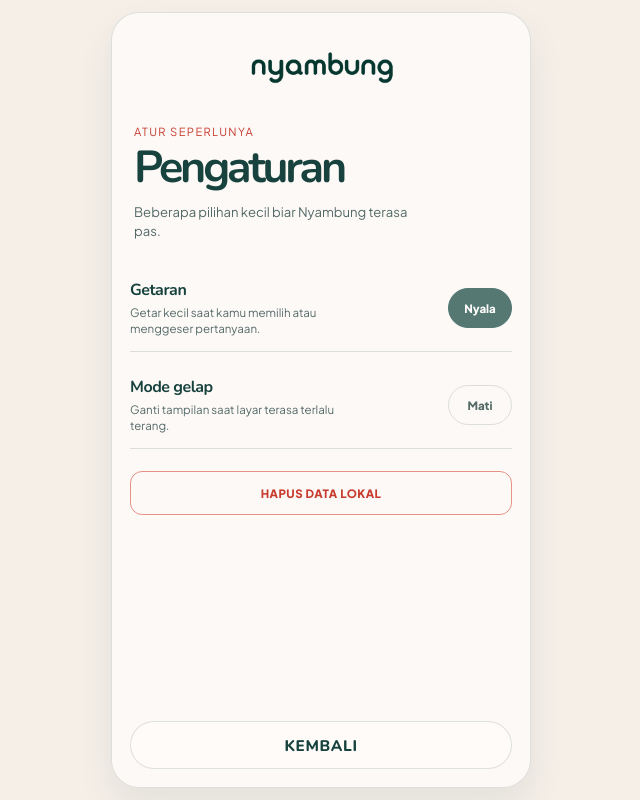
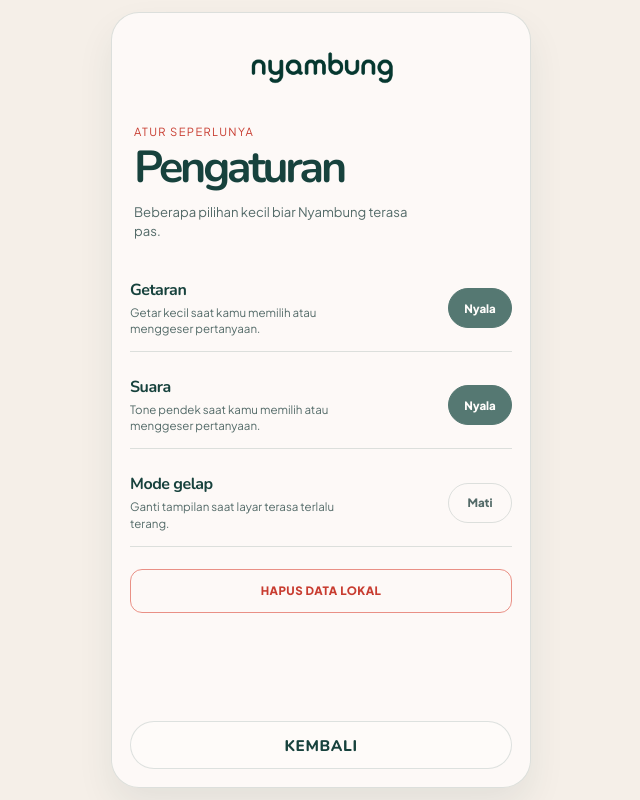
Before and after one commit to royhanmh/nyambung, a React (Vite) app: page / in a window 1280 px wide. Both pictures are taken after a click on the button "PENGATURAN". Shown: the whole page, without its empty margins (319-959 px from the left). Built offline with nearby package versions, Linux system fonts and the light colour scheme.

Commit message:
feat: add sound toggle functionality with audio feedback

```diff
--- a/src/App.jsx
+++ b/src/App.jsx
@@ -10,6 +10,7 @@
 
 const defaultSettings = {
   vibration: true,
+  sound: true,
   darkMode: false,
 };
 
@@ -270,6 +271,7 @@
   const [settings, setSettings] = useState(readSettings);
   const touchStartRef = useRef(null);
   const swipeExitTimerRef = useRef(null);
+  const audioContextRef = useRef(null);
   const [swipeState, setSwipeState] = useState({
     x: 0,
     y: 0,
@@ -277,7 +279,13 @@
   });
   const brandWordmarkForTheme = settings.darkMode ? brandWordmarkDark : brandWordmark;
 
-  useEffect(() => () => window.clearTimeout(swipeExitTimerRef.current), []);
+  useEffect(
+    () => () => {
+      window.clearTimeout(swipeExitTimerRef.current);
+      audioContextRef.current?.close();
+    },
+    [],
+  );
 
   useEffect(() => {
     writeStorage(STORAGE_KEYS.favorites, savedQuestions);
@@ -369,10 +377,51 @@
     if (typeof navigator.vibrate === "function") navigator.vibrate(duration);
   };
 
+  const triggerTone = (frequency = 560, duration = 0.055, enabled = settings.sound) => {
+    if (!enabled || typeof window === "undefined") return;
+
+    const AudioContextConstructor = window.AudioContext || window.webkitAudioContext;
+    if (!AudioContextConstructor) return;
+
+    if (!audioContextRef.current || audioContextRef.current.state === "closed") {
+      audioContextRef.current = new AudioContextConstructor();
+    }
+
+    const audioContext = audioContextRef.current;
+    const playTone = () => {
+      const now = audioContext.currentTime;
+      const oscillator = audioContext.createOscillator();
+      const gain = audioContext.createGain();
+
+      oscillator.type = "sine";
+      oscillator.frequency.setValueAtTime(frequency, now);
+      gain.gain.setValueAtTime(0.0001, now);
+      gain.gain.exponentialRampToValueAtTime(0.035, now + 0.008);
+      gain.gain.exponentialRampToValueAtTime(0.0001, now + duration);
+
+      oscillator.connect(gain).connect(audioContext.destination);
+      oscillator.start(now);
+      oscillator.stop(now + duration);
+    };
+
+    if (audioContext.state === "suspended") {
+      audioContext.resume().then(playTone).catch(() => {});
+      return;
+    }
+
+    playTone();
+  };
+
   const handleVibrationToggle = () => {
     const nextValue = !settings.vibration;
     updateSetting("vibration", nextValue);
     if (nextValue) triggerVibration(20, nextValue);
+  };
+
+  const handleSoundToggle = () => {
+    const nextValue = !settings.sound;
+    updateSetting("sound", nextValue);
+    if (nextValue) triggerTone(660, 0.06, nextValue);
   };
 
   const handleResetData = () => {
@@ -470,6 +519,7 @@
     if (swipeState.phase === "exiting") return;
 
     triggerVibration();
+    triggerTone(answerValue === "skip" ? 440 : 620);
     setSwipeState({ x: exitX, y: exitY, phase: "exiting" });
     window.clearTimeout(swipeExitTimerRef.current);
     swipeExitTimerRef.current = window.setTimeout(() => {
@@ -853,6 +903,20 @@
               </div>
               <div className="setting-row">
                 <div>
+                  <h2>Suara</h2>
+                  <p>Tone pendek saat kamu memilih atau menggeser pertanyaan.</p>
+                </div>
+                <button
+                  type="button"
+                  className={"toggle" + (settings.sound ? " is-active" : "")}
+                  aria-pressed={settings.sound}
+                  onClick={handleSoundToggle}
+                >
+                  {settings.sound ? "Nyala" : "Mati"}
+                </button>
+              </div>
+              <div className="setting-row">
+                <div>
                   <h2>Mode gelap</h2>
                   <p>Ganti tampilan saat layar terasa terlalu terang.</p>
                 </div>
```
